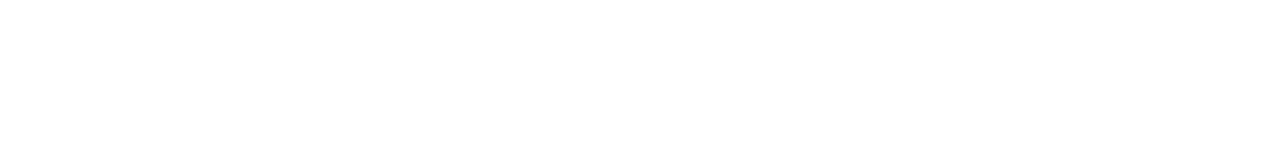
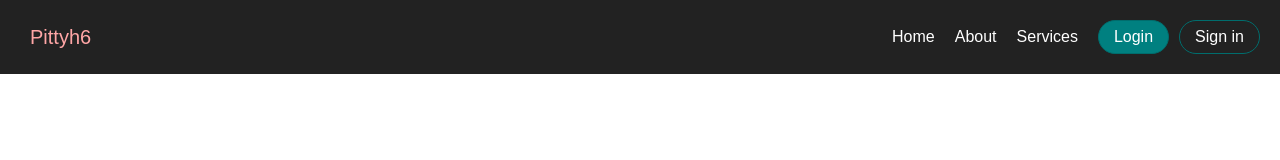
Before and after one commit to pittyh6/navbar-flexbox, a plain HTML site: page index.html in a window 1280 px wide. Drawn offline with Linux system fonts and the light colour scheme.

Commit message:
done html, css

```diff
--- a/index.html
+++ b/index.html
@@ -8,6 +8,20 @@
     <title>Navbar-flexbox</title>
 </head>
 <body>
+    <nav>
+        <ul class="menu">
+            <li class="logo"><a href="#">Pittyh6</a></li>
+            <li class="item"><a href="#">Home</a></li>
+            <li class="item"><a href="#">About</a></li>
+            <li class="item"><a href="#">Services</a></li>
+            <li class="item button"><a href="#">Login</a></li>
+            <li class="item button secondary"><a href="#">Sign in</a></li>
+            <li class="toggle"><span class="bars"></span></li>
+        </ul>
+    </nav>
 
+    <main>
+        <a href="#">Hello world</a>
+    </main>
 </body>
 </html>
--- a/style.css
+++ b/style.css
@@ -0,0 +1,154 @@
+*{
+    box-sizing: border-box;
+    padding: 0;
+    margin: 0;
+}
+body{
+    font-family:sans-serif;
+}
+nav{
+    background-color: #222;
+    padding: 5px 20px;
+}
+ul{
+    list-style-type: none;   /* take the bullets off */
+}
+a{
+    color: white;
+    text-decoration: none; /* takes the underline off*/
+}
+a:hover{
+    text-decoration: underline;
+}
+.menu li{
+    font-size: 16x;
+    padding: 15px 5px;
+}
+.menu li a{
+    /*To  make clickable the whole line */
+    display: block;
+}
+.logo a{
+    font-size: 20px;
+    color: rgb(255, 166, 166);
+}
+.button.secondary{
+    border-bottom: 1px #444 solid;
+}
+
+/*MOBILE MENU*/
+.menu{
+    display: flex; /*inline*/
+    flex-wrap: wrap; /*responsive - send to the next line the items*/
+    justify-content: space-between; /*same space between the items accordingly the screen size*/
+    align-items: center; /*center in the x position*/
+}
+.toggle{
+    order: 1; /*the toggle icon will be show as first*/
+}
+.item.button{
+    order: 2; /*the login and sign will be show as second*/
+}
+.item{
+    text-align: center; /*align in y position*/
+    order: 3; /*all items will be show as first*/
+    width: 100%; /*the whole line*/
+    display:none;
+}
+.item.active{
+    display: block; /*add this class with js to show items when clock o toggle/hamburguer*/
+}
+/*hamburger icon*/
+.toggle{
+    cursor: pointer;
+}
+.bars{
+    background-color: #999;
+    display: inline-block;
+    position: relative;
+    height: 2px;
+    width: 18px;
+}
+.bars::after, .bars::before{
+    background-color: #999;
+    content: ""; /*when use after and before, always use content: ""*/
+    display: inline-block;
+    height: 2px;
+    width: 18px;
+    position: absolute;
+}
+.bars::after{
+    top: -5px;
+}
+.bars::before{
+    top: 5px;
+}
+
+
+/*TABLET MENU */
+@media all and (min-width: 468px){
+    .menu{
+        justify-content: center;
+    }
+    .logo{
+        flex: 1; /*makes logo takes the space until next item*/
+    }
+    .item.button{
+        display: block;
+        order: 1;
+        width: auto;
+    }
+    .toggle{
+        order:2;
+    }
+    .button.secondary{
+        border:0;
+    }
+
+    .button a{
+        text-decoration: none;
+        padding: 7px 15px;
+        background: teal;
+        border: 1px solid #006d6d;
+        border-radius: 50em;
+    }
+    .button.secondary a{
+        background: transparent;
+    }
+    .button a:hover{
+        transition: all 0.25s;
+    }
+    .button:not(.secondary) a:hover{ /*everything that is not .secondary class changes*/
+        background: #006d6d;
+        border-color: #005959;
+    }
+    .button.secondary a:hover{
+        color: #ddd;
+    }
+}
+
+/*DESKTOP*/
+@media all and (min-width: 768px){
+    .item{
+        display: block; /*show items*/
+        width: auto; /*makes items show up in line x position*/
+    }
+    .toggle{
+        display: none; /*not show toggle icon/hamburguer*/
+    }
+    .logo{
+        order: 0;
+    }
+    .item{
+        order:1;
+    }
+    .button{
+        order: 2;
+    }
+    .menu li{
+        padding: 15px 10px;
+    }
+    .menu li.button{
+        padding-right: 0;
+    }
+}
```
